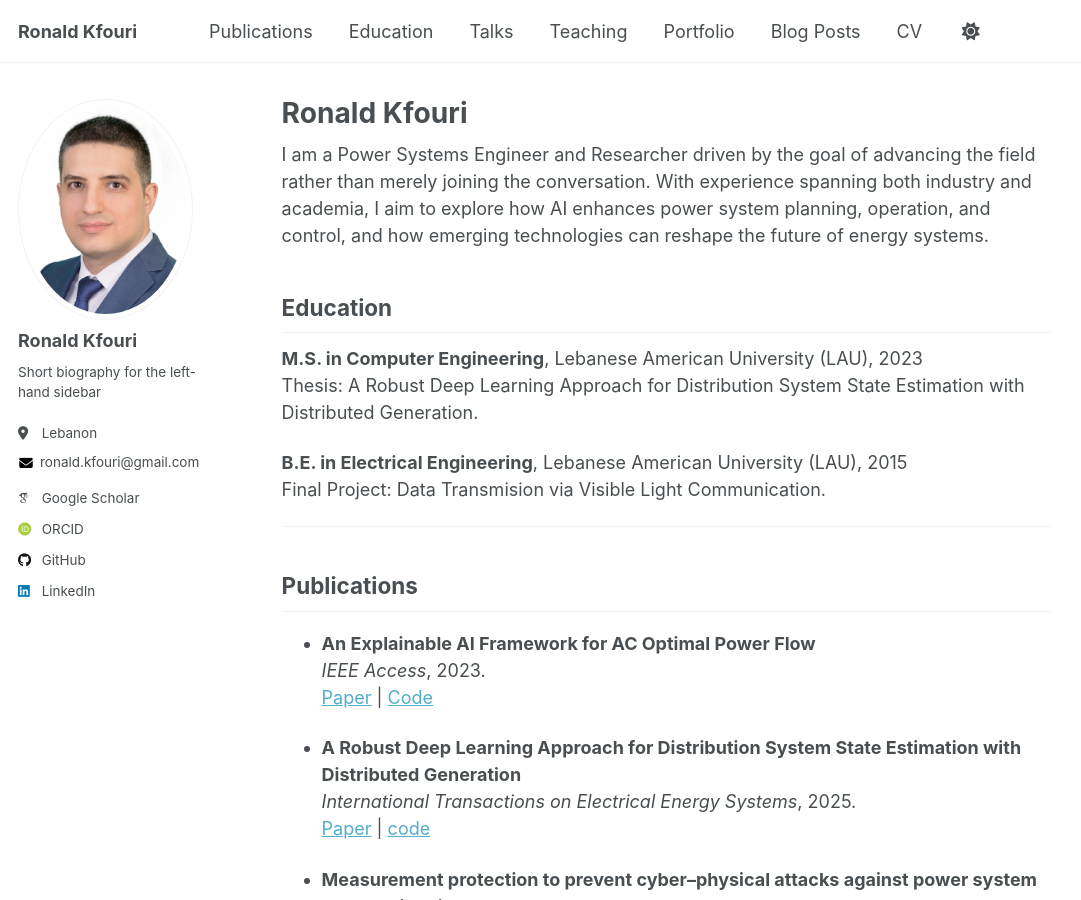
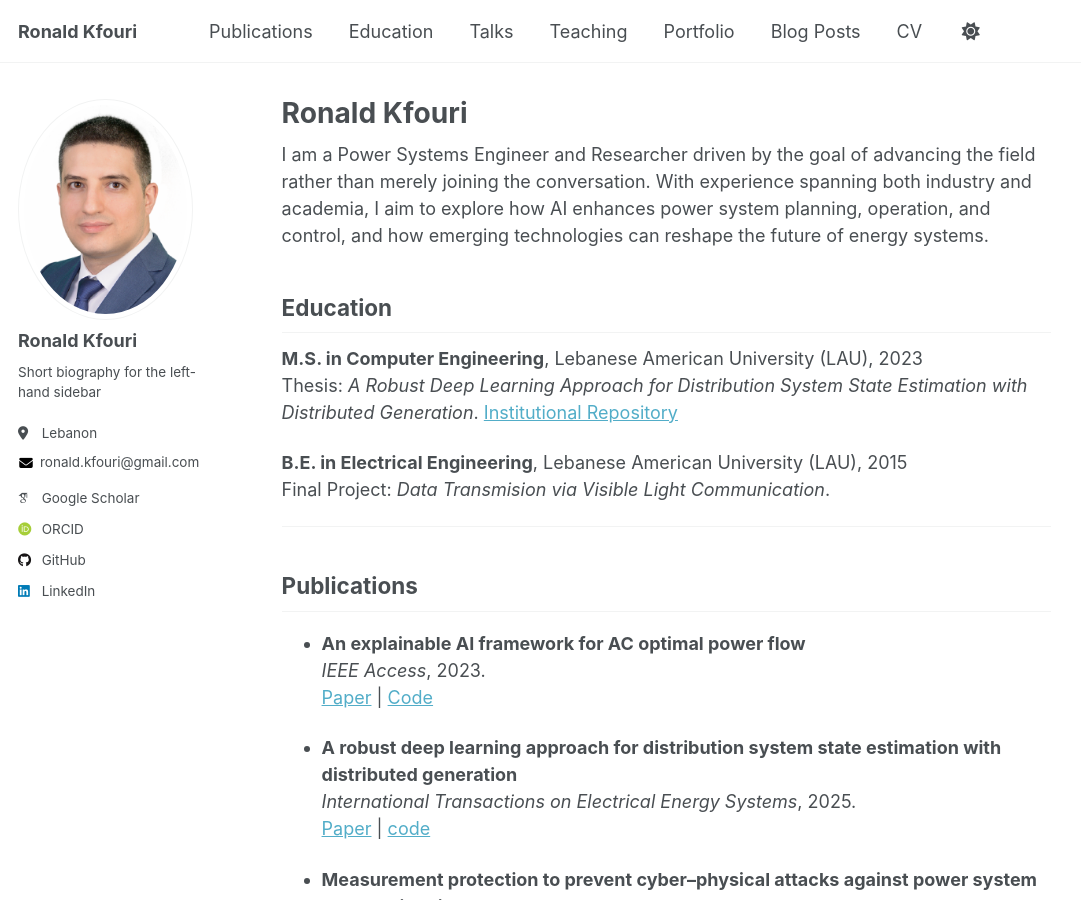
Before and after one commit to RonaldKfouri/RonaldKfouri.github.io, a Jekyll site: the page built from _pages/about.md, in a window 1280 px wide and 900 px high. Shown: the whole window, without its empty margins (0-1081 px from the left). Built offline with Jekyll 4.4.1, drawn with Linux system fonts in a browser that asks for light colours; some web fonts are replaced; a script that is not in the unit is left out.

Commit message:
Update about.md

```diff
--- a/_pages/about.md
+++ b/_pages/about.md
@@ -12,23 +12,23 @@ I am a Power Systems Engineer and Researcher driven by the goal of advancing the
 ## Education {#education}
 
 **M.S. in Computer Engineering**, Lebanese American University (LAU), 2023
-Thesis: A Robust Deep Learning Approach for Distribution System State Estimation with Distributed Generation.
+Thesis: *A Robust Deep Learning Approach for Distribution System State Estimation with Distributed Generation*. [Institutional Repository](https://laur.lau.edu.lb:8443/xmlui/handle/10725/14595)
 
 **B.E. in Electrical Engineering**, Lebanese American University (LAU), 2015
-Final Project: Data Transmision via Visible Light Communication.
+Final Project: *Data Transmision via Visible Light Communication*.
 
 
 ---
 
 ## Publications {#publications}
 
-- **An Explainable AI Framework for AC Optimal Power Flow**
+- **An explainable AI framework for AC optimal power flow**
   *IEEE Access*, 2023.
   [Paper](https://ieeexplore.ieee.org/document/11177141) | [Code](https://github.com/RonaldKfouri/XAI_for_AC-OPF)
 
-- **A Robust Deep Learning Approach for Distribution System State Estimation with Distributed Generation**
+- **A robust deep learning approach for distribution system state estimation with distributed generation**
   *International Transactions on Electrical Energy Systems*, 2025.
-  [Paper](https://onlinelibrary.wiley.com/doi/full/10.1002/2050-7038.2734170) | [code](https://github.com/RonaldKfouri/DSSE-Learn)
+  [Paper](https://onlinelibrary.wiley.com/doi/full/10.1155/etep/2734170) | [code](https://github.com/RonaldKfouri/DSSE-Learn)
 
  - **Measurement protection to prevent cyber–physical attacks against power system State Estimation**
   *International Journal of Critical Infrastructure Protection*, 2023.
```
